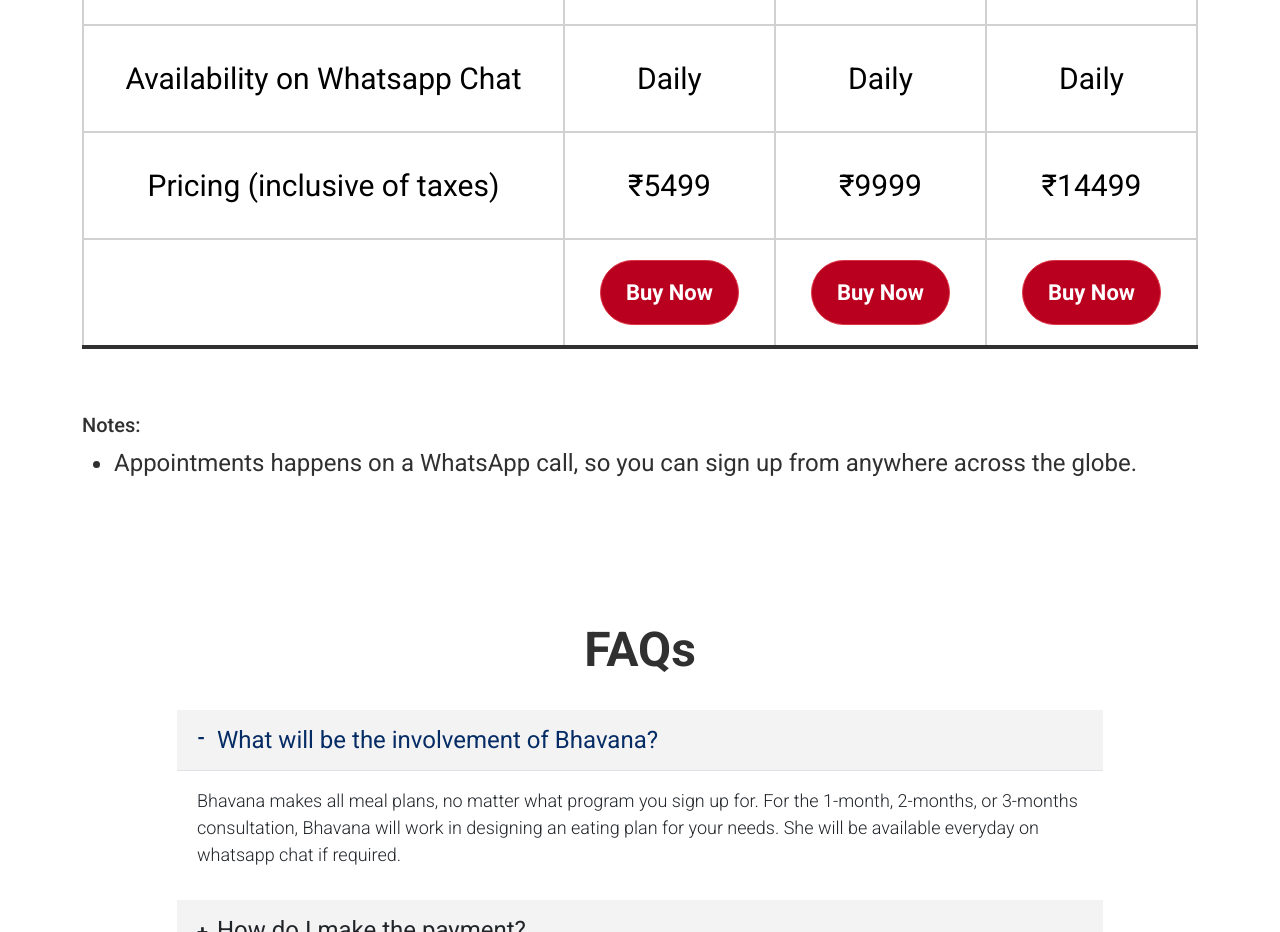
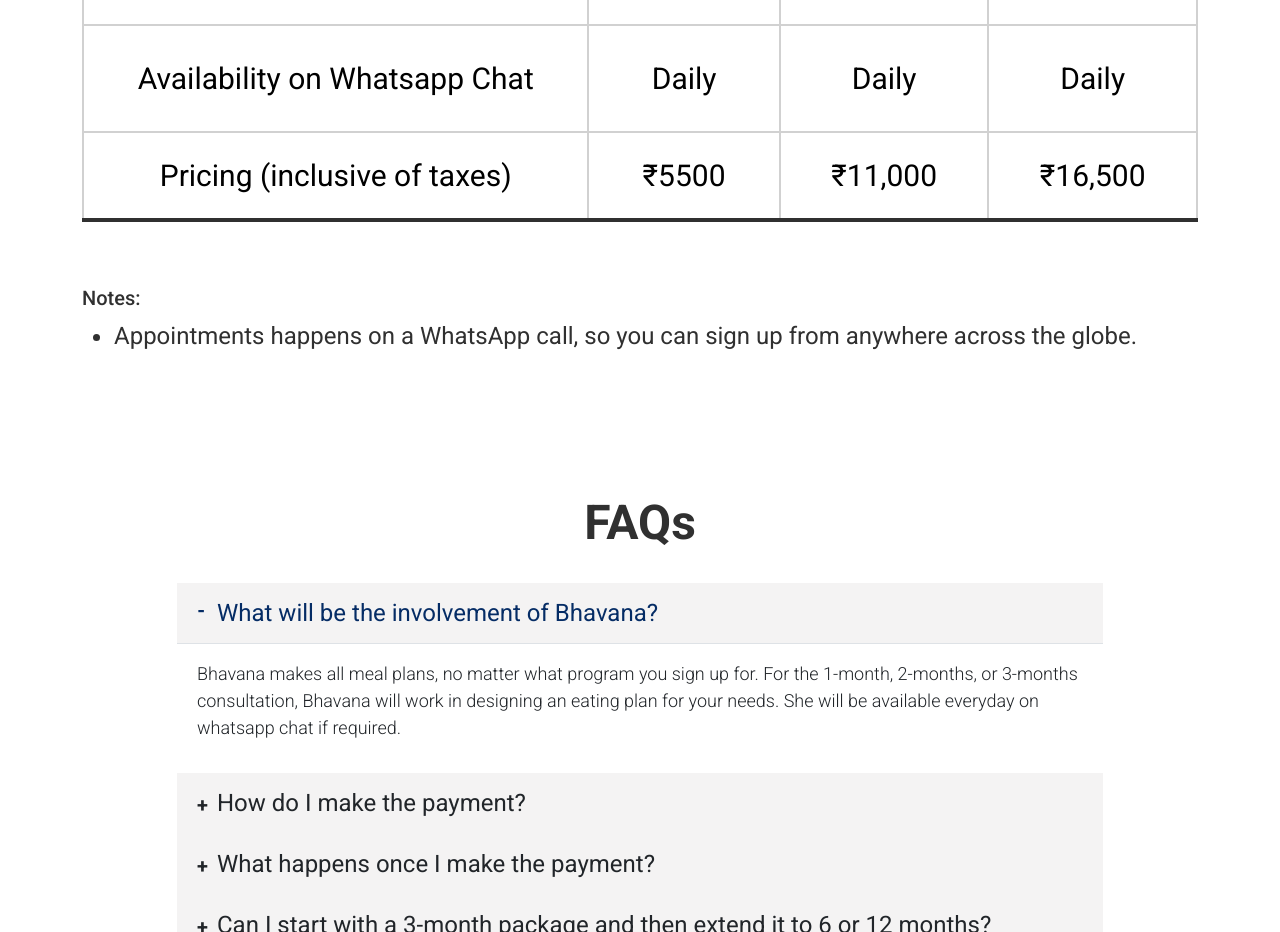
Before and after one commit to bhavanagarg14/bhavanagarg14.github.io, a plain HTML site: page index.html in a window 1280 px wide. Shown: the part 6440-7372 px from the top of the page. Drawn offline with Linux system fonts and the light colour scheme.

Commit message:
Update index.html

```diff
--- a/index.html
+++ b/index.html
@@ -474,17 +474,17 @@
 
             <tr>
               <td>Pricing (inclusive of taxes)</td>
-              <td>&#8377;5499</td>
-              <td>&#8377;9999</td>
-              <td>&#8377;14499</td>
+              <td>&#8377;5500</td>
+              <td>&#8377;11,000</td>
+              <td>&#8377;16,500</td>
             </tr>
 
-            <tr>
+<!--             <tr>
               <td></td>
               <td> <a href="https://rzp.io/rzp/YR5XYNt" target="_blank" class="btn btn-danger">Buy Now</a> </td>
               <td> <a href="https://rzp.io/rzp/2RskYhQ" target="_blank" class="btn btn-danger">Buy Now</a> </td>
               <td> <a href="https://rzp.io/rzp/zIRofyJ" target="_blank" class="btn btn-danger">Buy Now</a> </td>
-            </tr>
+            </tr> -->
           </tbody>
         </table>
       </div>
```
